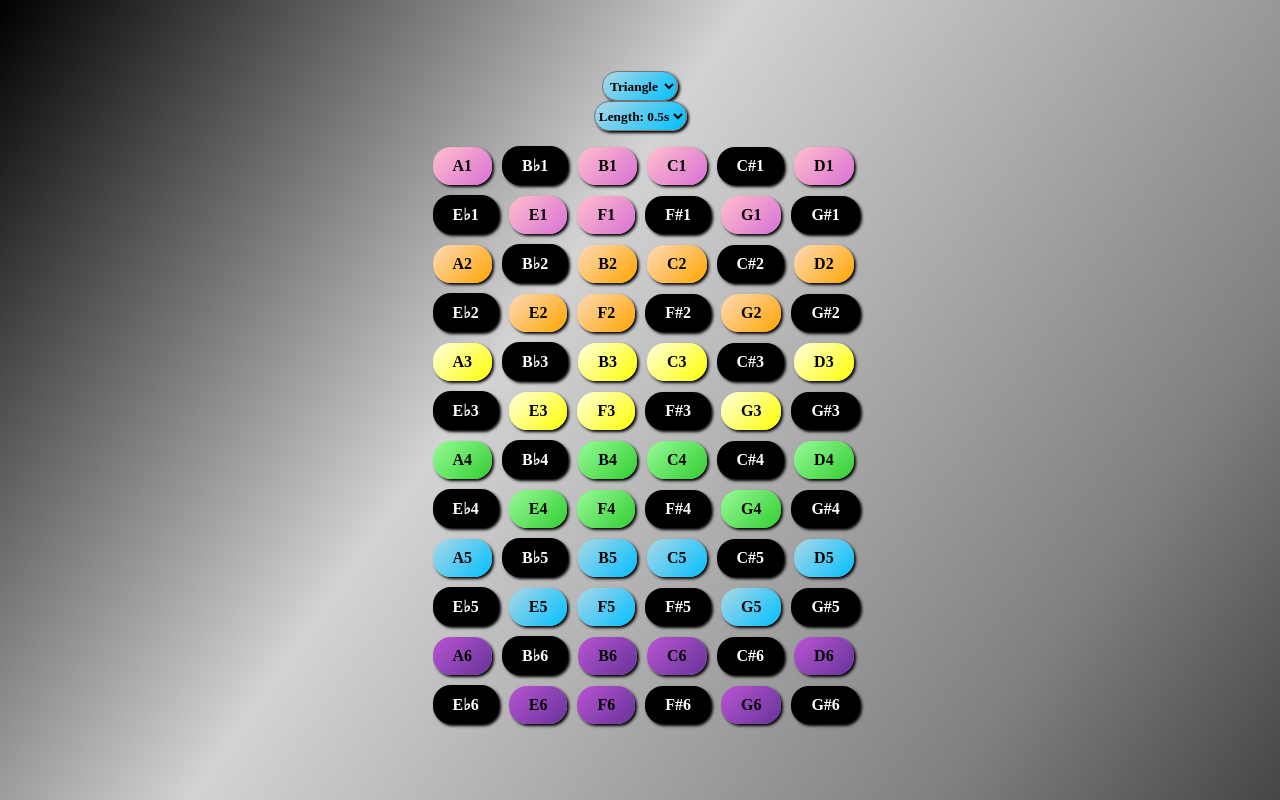
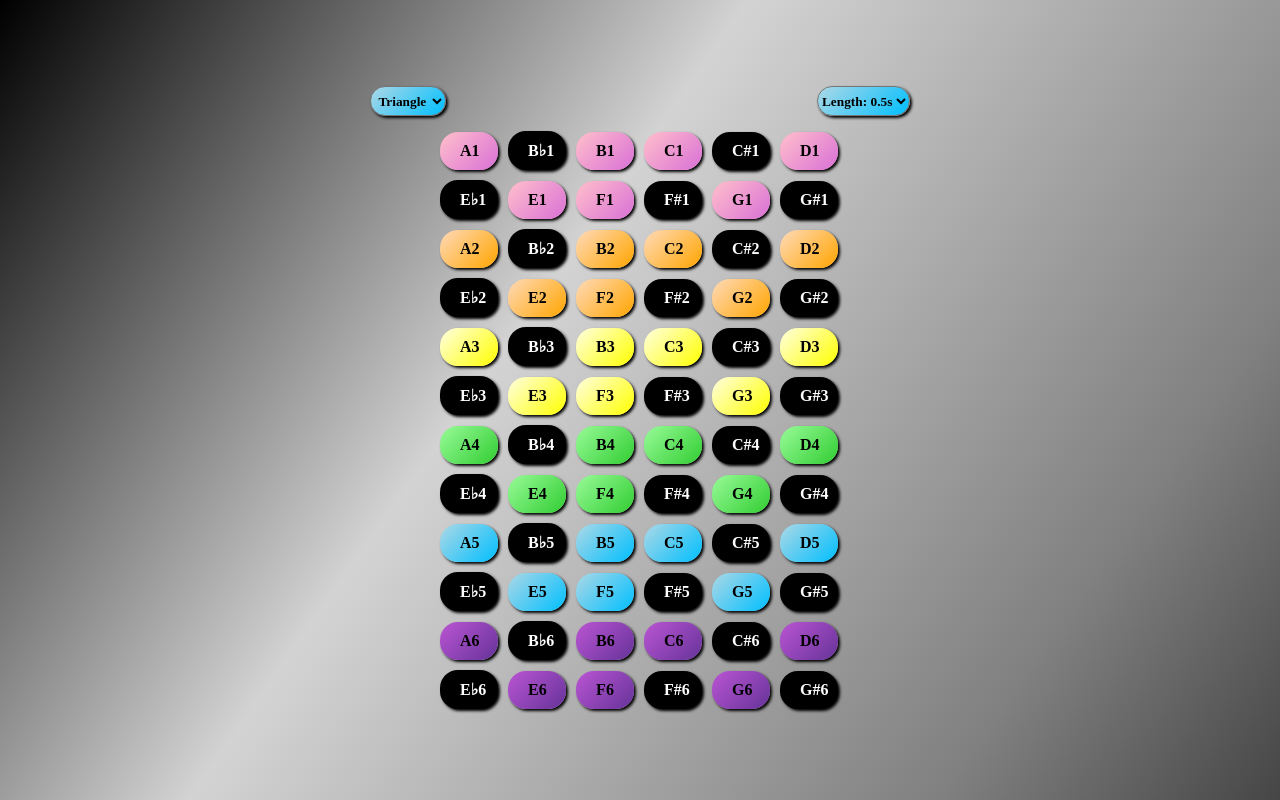
Before and after one commit to JBassard97/ButtonSynth, a plain HTML site: page index.html in a window 1280 px wide. Drawn offline with Linux system fonts and the light colour scheme.

Commit message:
changed layout

```diff
--- a/index.html
+++ b/index.html
@@ -10,7 +10,7 @@
   </head>
 
   <body>
-    <div class="selects"></div>
+    <div class="selects">
     <select id="tone">
       <option value="triangle">Triangle</option>
       <option value="sine">Sine</option>
@@ -24,6 +24,7 @@
       <option value="2">Length: 2s</option>
       <option value="2.5">Length: 2.5s</option>
     </select>
+    </div>
     <div id="buttonContainer"></div>
 
     <script src="./script.js"></script>
--- a/style.css
+++ b/style.css
@@ -13,8 +13,7 @@ html, body {
 }
 
 #buttonContainer {
-  width: 500px;
-  padding-left: 75px;
+  width: 410px;
   margin-top: 10px;
 }
 
@@ -29,8 +28,10 @@ select {
 }
 
 .selects {
+  width: 100%;
   display: flex;
   flex-direction: row;
+  justify-content: space-evenly;
 }
 
 button {
@@ -38,6 +39,7 @@ button {
   font-size: 16px;
   font-weight: bolder;
   padding: 10px 20px;
+  width: 58px;
   margin: 5px;
   border-radius: 18px;
   border: 2px transparent;
```
